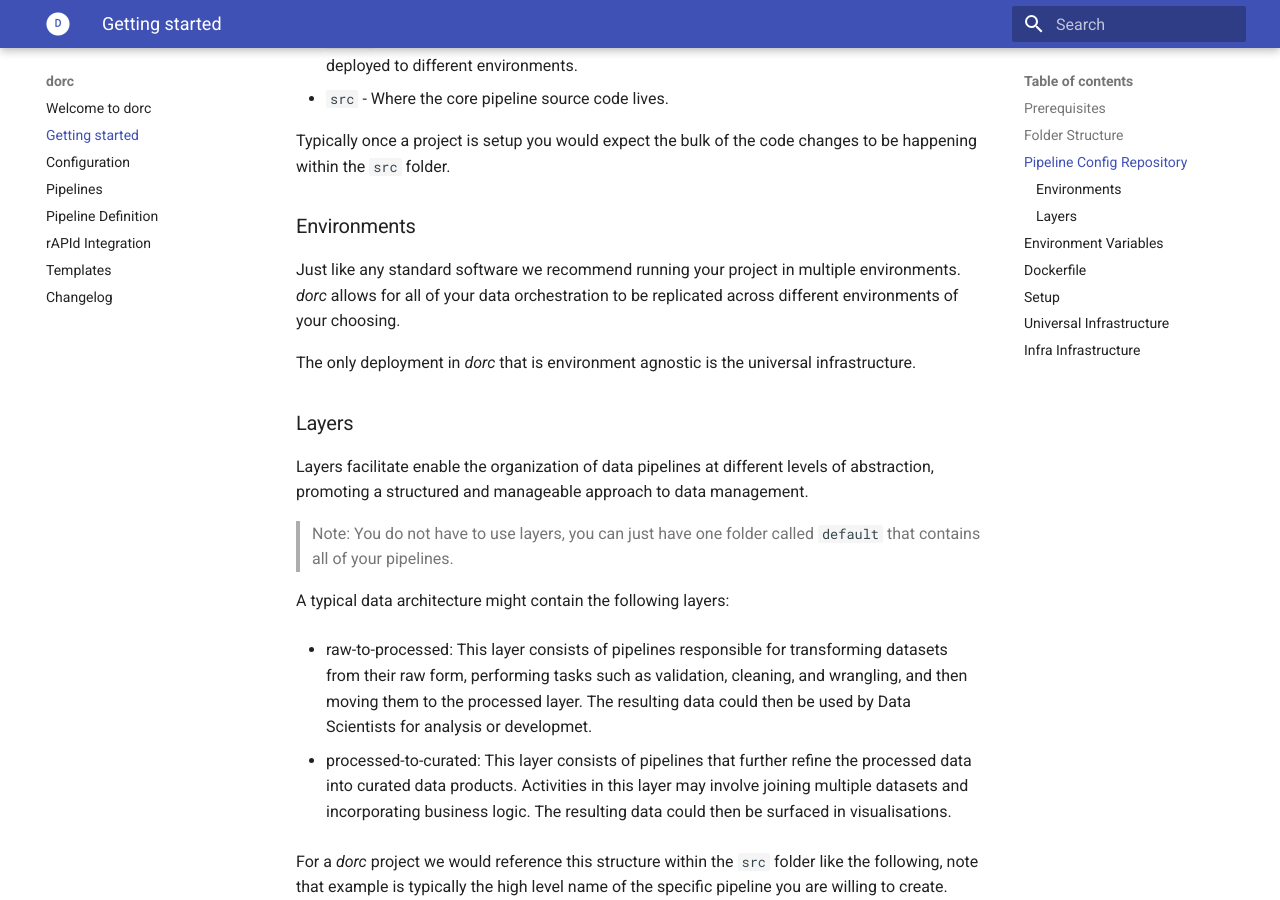
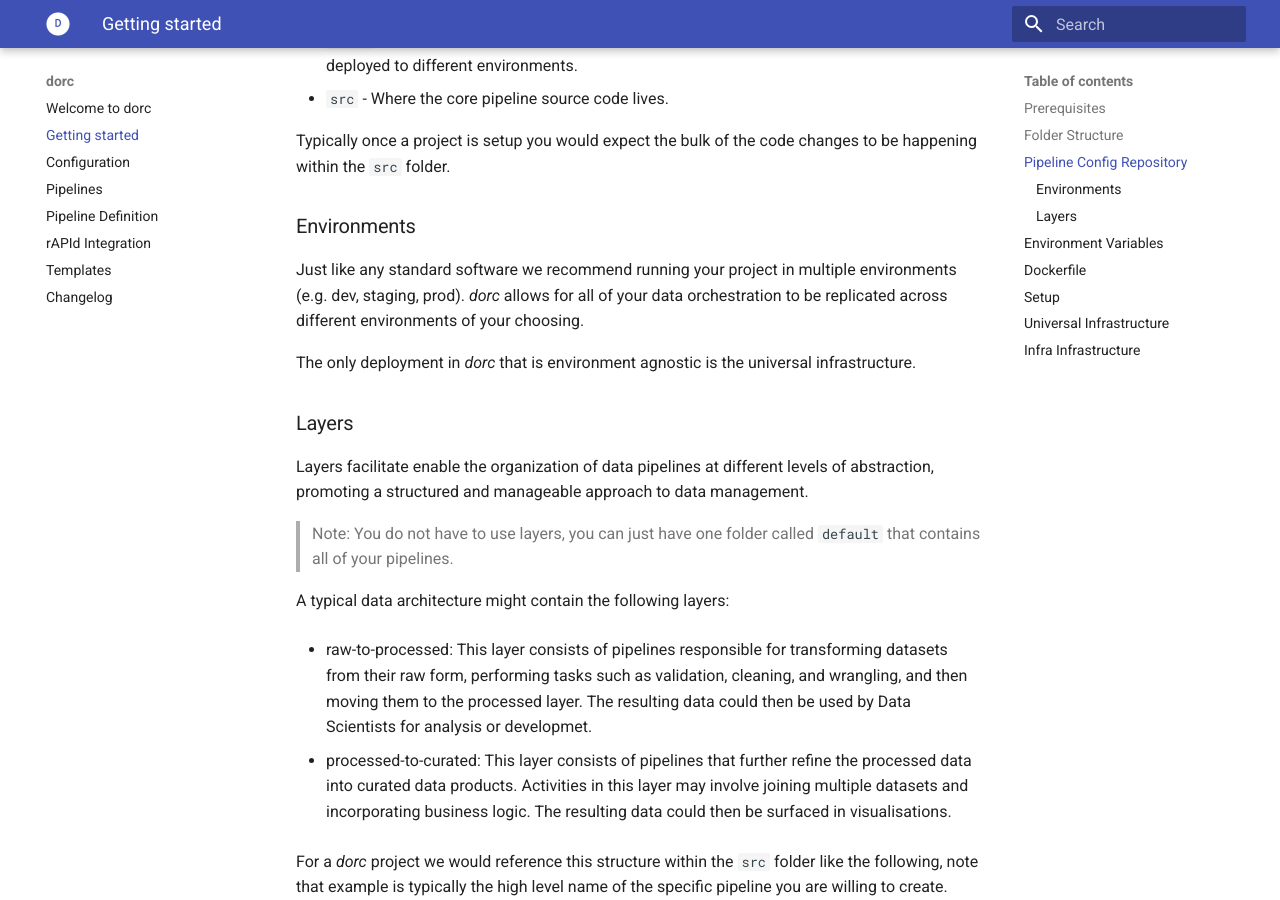
Before and after one commit to no10ds/dorc, an MkDocs documentation site: the page built from docs/getting_started.md, in a window 1280 px wide and 900 px high, scrolled down 1045 px. Built offline with MkDocs 1.6.1 and Material for MkDocs 9.7.7, drawn with Linux system fonts in a browser that asks for light colours.

Commit message:
tweak: text

```diff
--- a/docs/getting_started.md
+++ b/docs/getting_started.md
@@ -37,7 +37,7 @@ Typically once a project is setup you would expect the bulk of the code changes
 
 ### Environments
 
-Just like any standard software we recommend running your project in multiple environments. *dorc* allows for all of your data orchestration to be replicated across different environments of your choosing.
+Just like any standard software we recommend running your project in multiple environments (e.g. dev, staging, prod). *dorc* allows for all of your data orchestration to be replicated across different environments of your choosing.
 
 The only deployment in *dorc* that is environment agnostic is the universal infrastructure.
 
```
